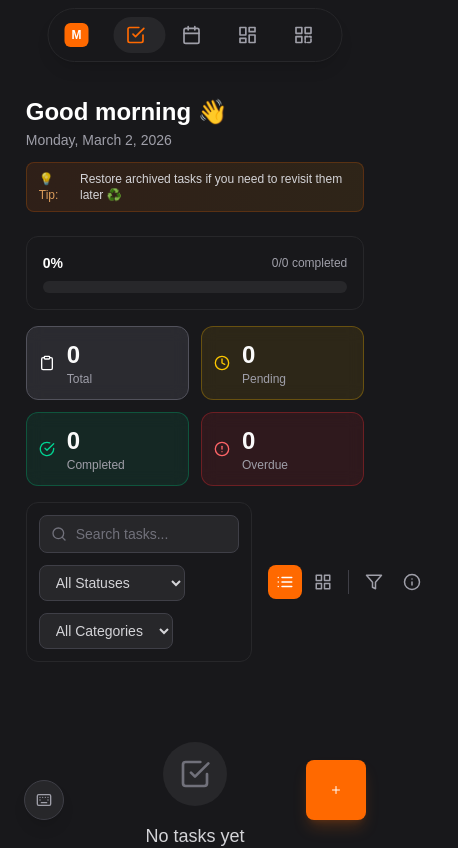
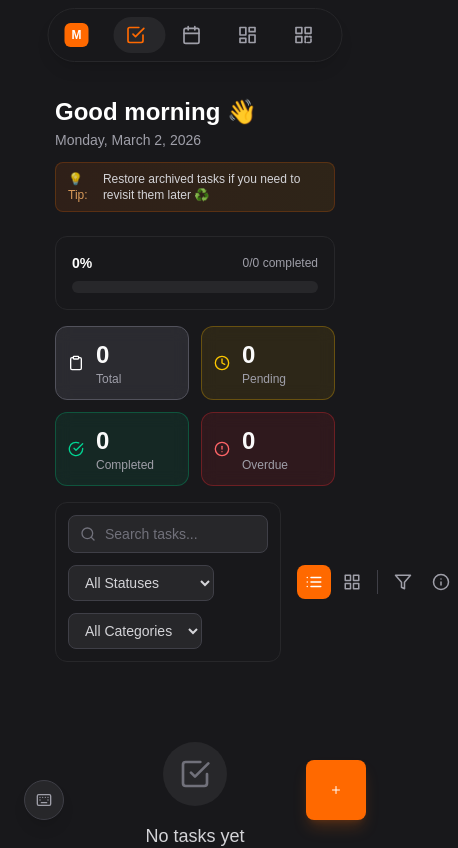
Before and after one commit to LoveMig6334/mc-todo, a Next.js app: page / in a window 390 px wide. Shown: the top 848 px of the page, 458 px wide, since content can reach past the window. Built offline with nearby package versions, Linux system fonts and the light colour scheme; a web font is replaced by a local one.

Commit message:
feat: adjust layout width in Dashboard and Home components for improved responsiveness

```diff
--- a/app/dashboard/page.tsx
+++ b/app/dashboard/page.tsx
@@ -40,7 +40,7 @@ export default function DashboardPage() {
     <div className="min-h-screen bg-zinc-900">
       <FloatingNav currentPath="/dashboard" />
 
-      <main className="mx-auto max-w-[60%] px-4 pb-12 pt-24">
+      <main className="mx-auto max-w-[70%] px-4 pb-12 pt-24">
         {/* Header */}
         <div className="mb-8">
           <h1 className="text-2xl font-bold text-white">Dashboard</h1>
--- a/app/page.tsx
+++ b/app/page.tsx
@@ -114,7 +114,7 @@ export default function Home() {
       <FloatingNav currentPath="/" />
 
       <main
-        className={`mx-auto px-4 pb-8 pt-24 ${viewMode === "board" ? "max-w-[95%]" : "max-w-[95%]"}`}
+        className={`mx-auto px-4 pb-8 pt-24 ${viewMode === "board" ? "max-w-[80%]" : "max-w-[80%]"}`}
       >
         {/* Greeting Banner */}
         <div className="mb-6">
```
Also changed, not shown: 1 other file (tests, documents, lock files or other folders).
